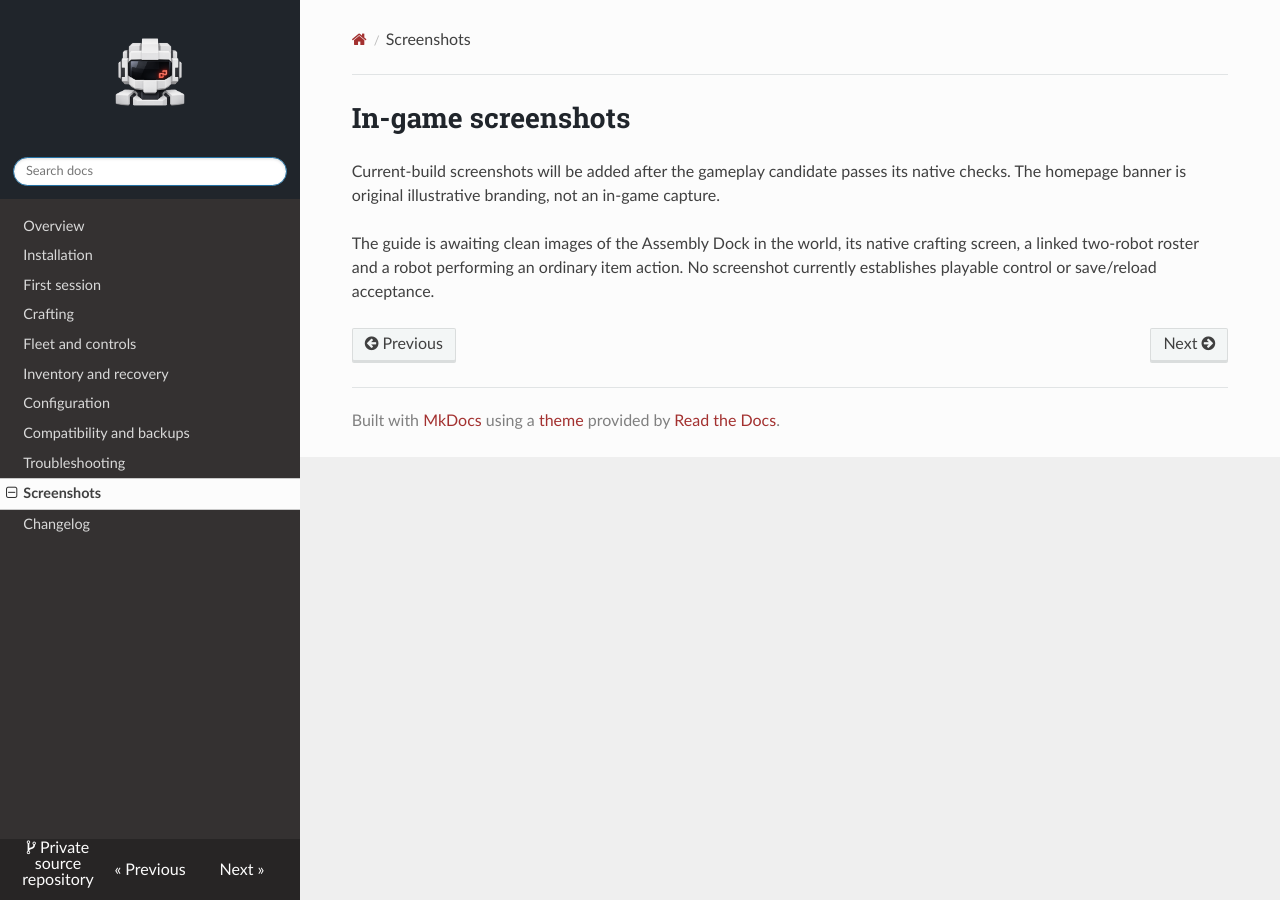
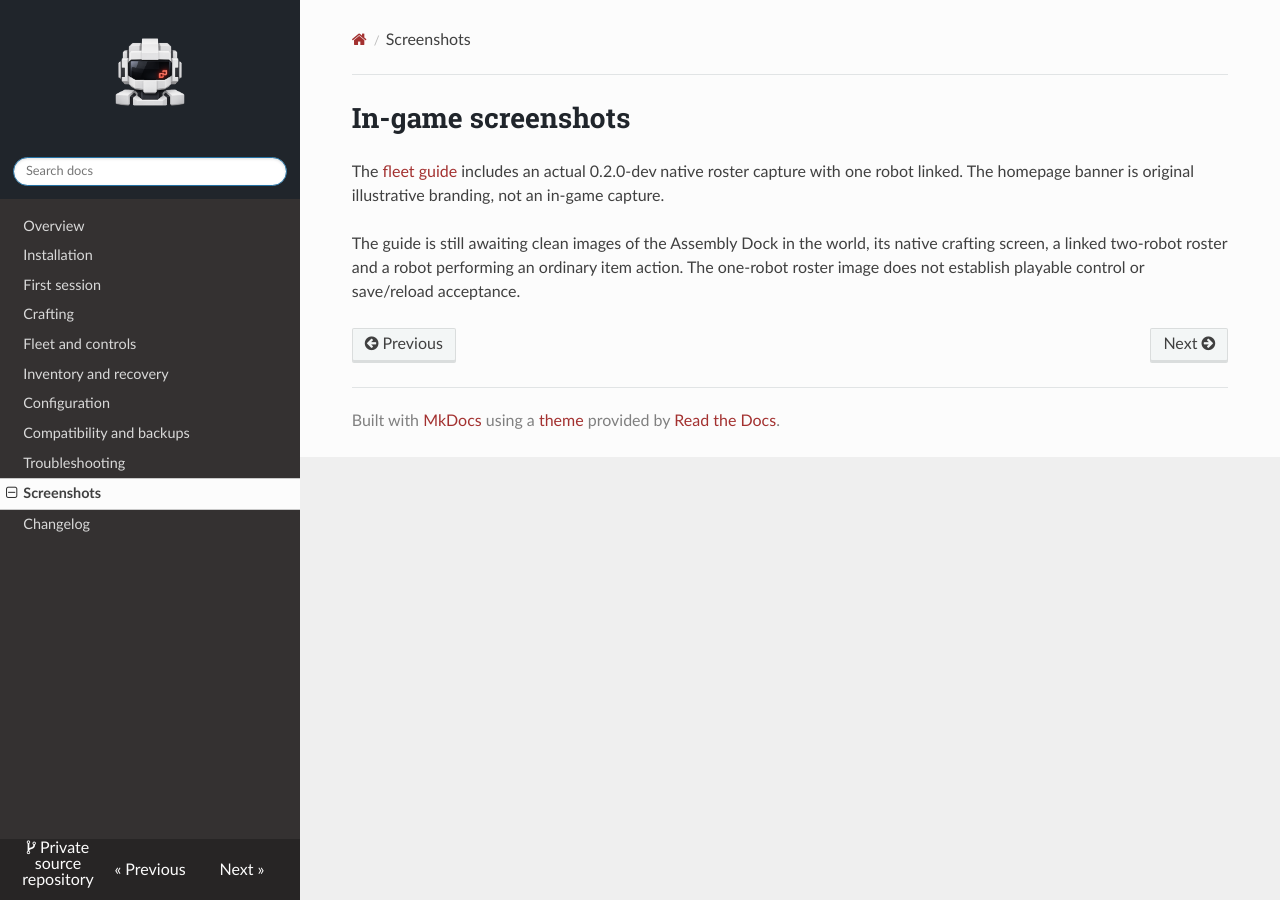
Before and after one commit to jkswoods/optimus-link, an MkDocs documentation site: the page built from docs/gallery.md, in a window 1280 px wide. Built offline with MkDocs 1.6.1, drawn with Linux system fonts in a browser that asks for light colours; nearby versions of some CDN libraries.

Commit message:
Add native fleet roster image beside linking instructions

```diff
--- a/docs/gallery.md
+++ b/docs/gallery.md
@@ -1,5 +1,5 @@
 # In-game screenshots
 
-Current-build screenshots will be added after the gameplay candidate passes its native checks. The homepage banner is original illustrative branding, not an in-game capture.
+The [fleet guide](fleet.md) includes an actual 0.2.0-dev native roster capture with one robot linked. The homepage banner is original illustrative branding, not an in-game capture.
 
-The guide is awaiting clean images of the Assembly Dock in the world, its native crafting screen, a linked two-robot roster and a robot performing an ordinary item action. No screenshot currently establishes playable control or save/reload acceptance.
+The guide is still awaiting clean images of the Assembly Dock in the world, its native crafting screen, a linked two-robot roster and a robot performing an ordinary item action. The one-robot roster image does not establish playable control or save/reload acceptance.
```
Also changed, not shown: docs/fleet.md (+6 -0 lines), docs/assets/native/fleet-roster.jpg (added).
